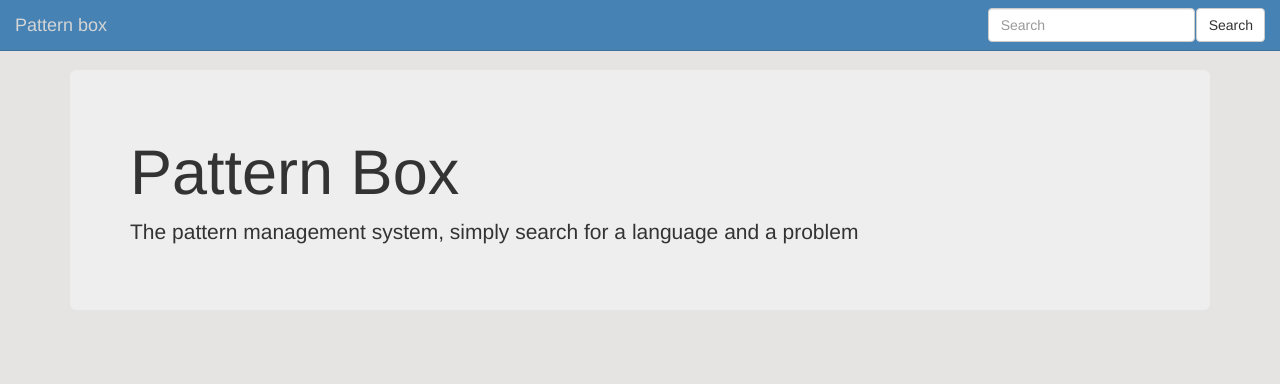
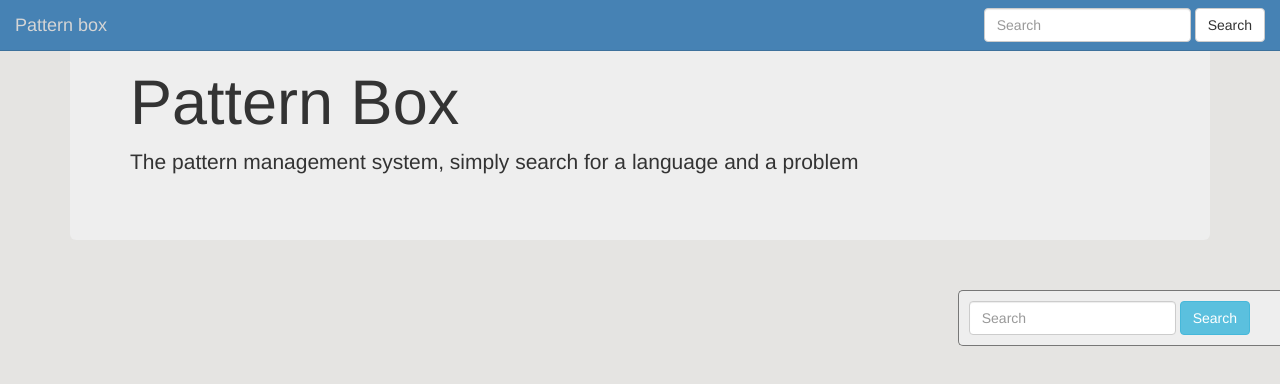
Before and after one commit to AWildDevAppears/DEAD-pattern-box, a website: page index.html in a window 1280 px wide. Drawn offline with nearby package versions, Linux system fonts and the light colour scheme; some packages are replaced by stand-ins of ours; files that its build step writes are made by us from their sources.

Commit message:
add a better search bar

```diff
--- a/index.html
+++ b/index.html
@@ -30,6 +30,11 @@
     <heading></heading>
 
     <div ui-view></div>
+    <form action="" class="form--fixed-right form-inline hidden-xs">
+        <input type="search" class="form-control" placeholder="Search">
+        <button type="submit" class="btn btn-info">Search</button>
+    </form>
+
 
     <!-- jQuery (necessary for Bootstrap's JavaScript plugins) -->
     <script src="https://ajax.googleapis.com/ajax/libs/jquery/1.11.3/jquery.min.js"></script>
--- a/scss/component/_forms.scss
+++ b/scss/component/_forms.scss
@@ -1,16 +1,11 @@
-.form__input--search {
-  display: inline-block;
-  float: left;
-  width: 75%;
+.form--fixed-right {
+  position: fixed;
+  right: 0;
+  margin: 20px 0;
+  background-color: $gray-lighter;
+  border: solid 1px $gray-light;
+  border-right: none;
+  padding: 10px;
+  padding-right: 30px;
+  border-radius: 5px 0 0 5px;
 }
-
-.form__input--search-submit {
-  float: right;
-  display: inline-block;
-  width: 25%;
-}
-
-.form-group--search {
-  margin: 0;
-  padding: 0;
-}
--- a/scss/main.scss
+++ b/scss/main.scss
@@ -6,7 +6,12 @@
 
 body {
   background: $brand-color1;
-  padding-top: 70px;
+}
+
+@media (max-width: $screen-sm) {
+  body {
+    padding-top: 70px;
+  }
 }
 
 pre.prettyprint {
```
